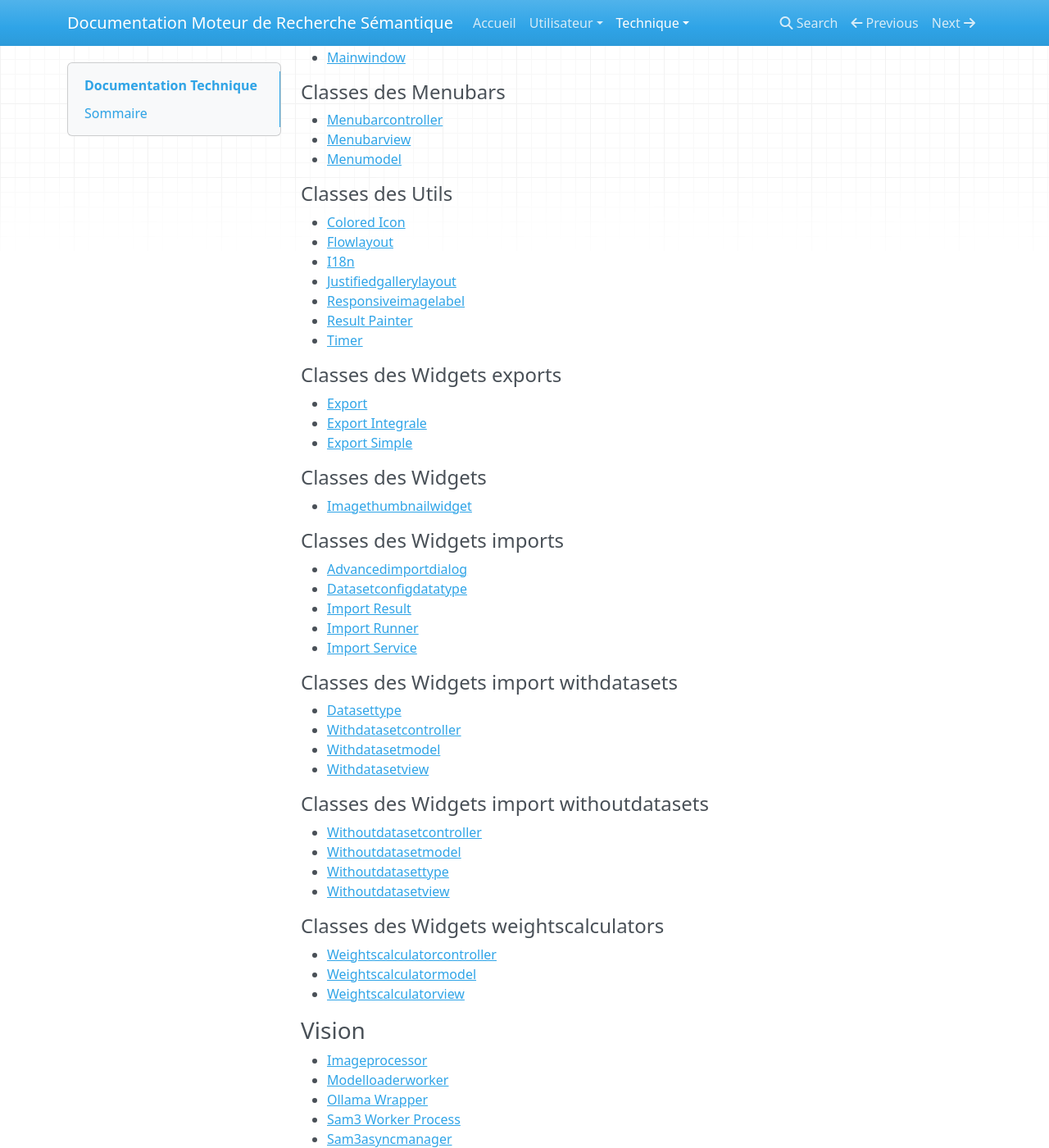
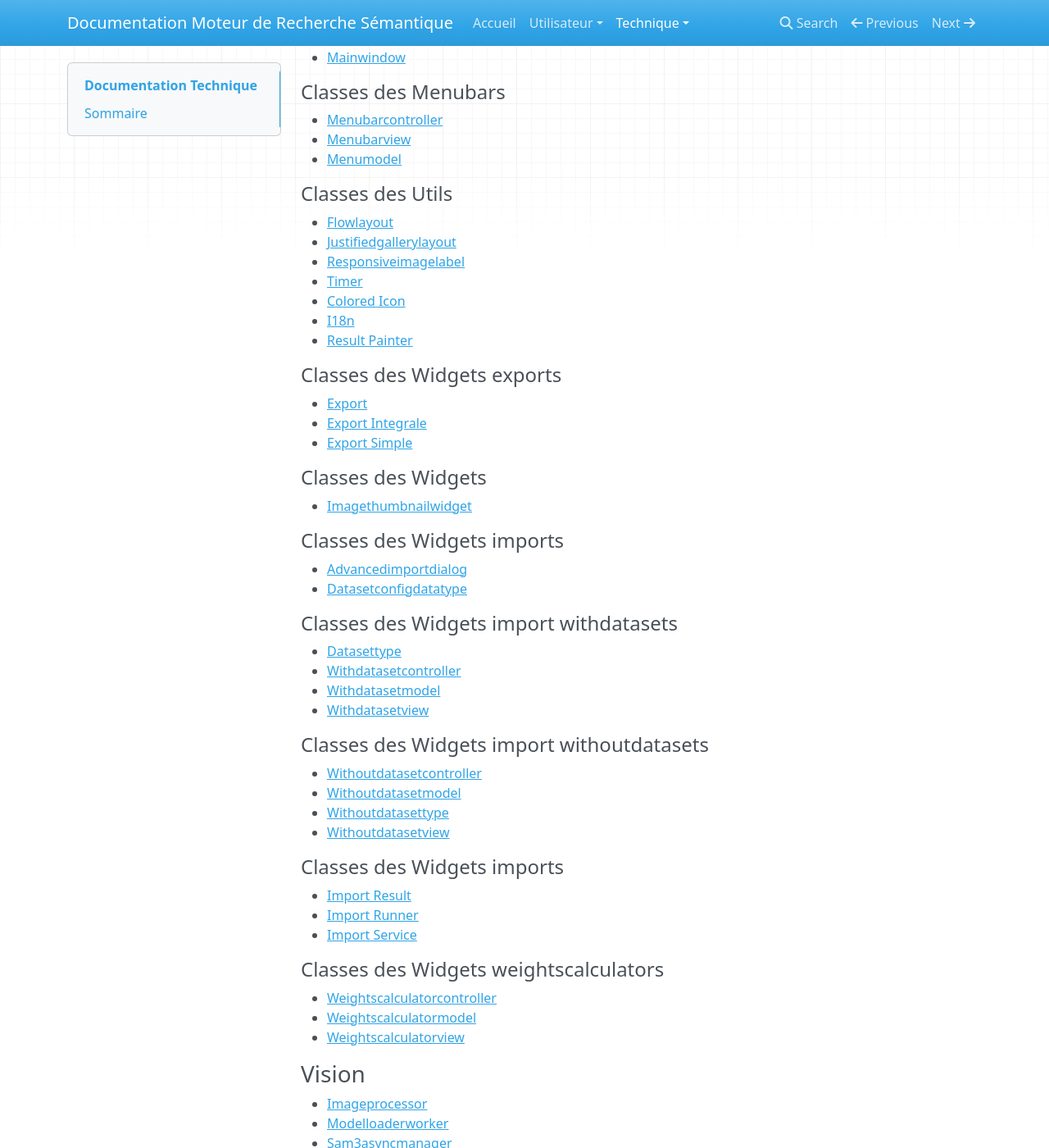
Before and after one commit to NockXu/Moteur_de_recherche_semantique, an MkDocs documentation site: the page built from documentation/technique/sommaire_doc_technique.md, in a window 1280 px wide and 1400 px high, scrolled down 2144 px. Shown: the whole window at 82% size. Built offline with MkDocs 1.6.1, drawn with Linux system fonts in a browser that asks for light colours; nearby versions of some CDN libraries.

Commit message:
chore: auto-generate technical documentation

```diff
--- a/documentation/technique/sommaire_doc_technique.md
+++ b/documentation/technique/sommaire_doc_technique.md
@@ -92,13 +92,13 @@
 - [Menumodel](ui/MenuBar/MenuModel.md)
 #### Classes des Utils
 
-- [Colored Icon](ui/utils/colored_icon.md)
 - [Flowlayout](ui/utils/FlowLayout.md)
-- [I18n](ui/utils/i18n.md)
 - [Justifiedgallerylayout](ui/utils/JustifiedGalleryLayout.md)
 - [Responsiveimagelabel](ui/utils/ResponsiveImageLabel.md)
+- [Timer](ui/utils/Timer.md)
+- [Colored Icon](ui/utils/colored_icon.md)
+- [I18n](ui/utils/i18n.md)
 - [Result Painter](ui/utils/result_painter.md)
-- [Timer](ui/utils/Timer.md)
 #### Classes des Widgets exports
 
 - [Export](ui/widgets/Export/Export.md)
@@ -126,6 +123,11 @@
 - [Withoutdatasetmodel](ui/widgets/Import/WithoutDataset/WithoutDatasetModel.md)
 - [Withoutdatasettype](ui/widgets/Import/WithoutDataset/WithoutDatasetType.md)
 - [Withoutdatasetview](ui/widgets/Import/WithoutDataset/WithoutDatasetView.md)
+#### Classes des Widgets imports
+
+- [Import Result](ui/widgets/Import/import_result.md)
+- [Import Runner](ui/widgets/Import/import_runner.md)
+- [Import Service](ui/widgets/Import/import_service.md)
 #### Classes des Widgets weightscalculators
 
 - [Weightscalculatorcontroller](ui/widgets/WeightsCalculator/WeightsCalculatorController.md)
@@ -135,6 +137,6 @@
 
 - [Imageprocessor](vision/ImageProcessor.md)
 - [Modelloaderworker](vision/ModelLoaderWorker.md)
+- [Sam3asyncmanager](vision/SAM3AsyncManager.md)
 - [Ollama Wrapper](vision/ollama_wrapper.md)
 - [Sam3 Worker Process](vision/sam3_worker_process.md)
-- [Sam3asyncmanager](vision/SAM3AsyncManager.md)
```
Also changed, not shown: other parts of documentation/technique/sommaire_doc_technique.md (+0 -3 lines).
